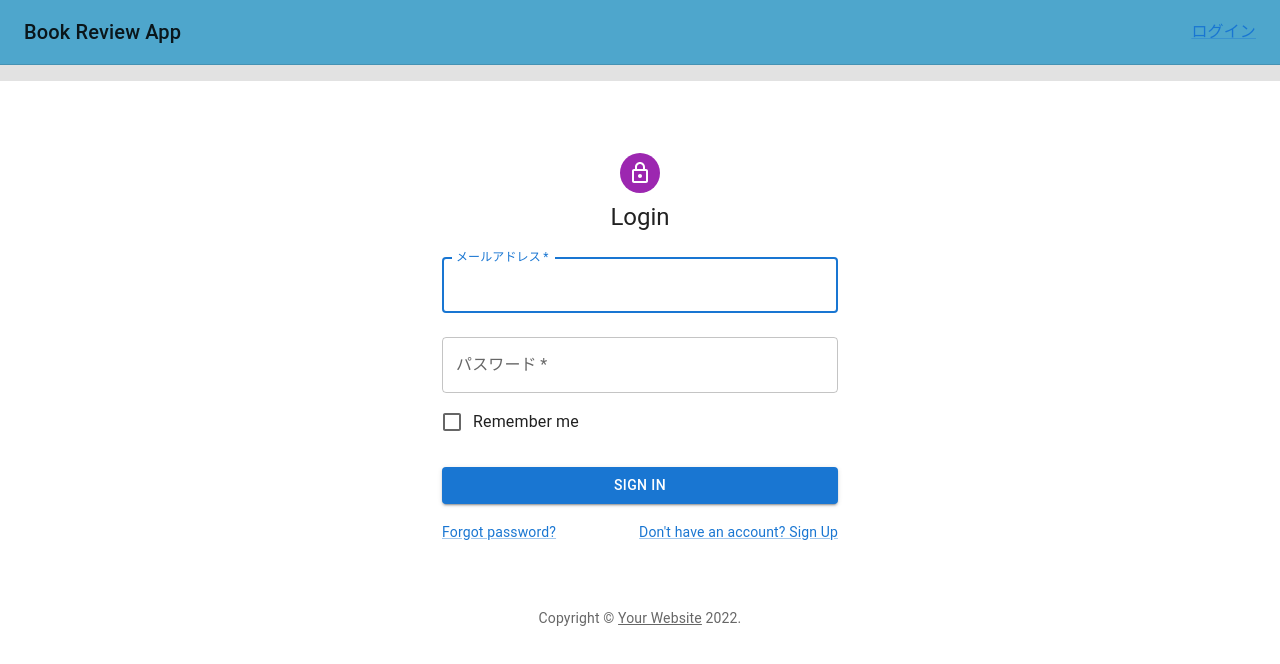
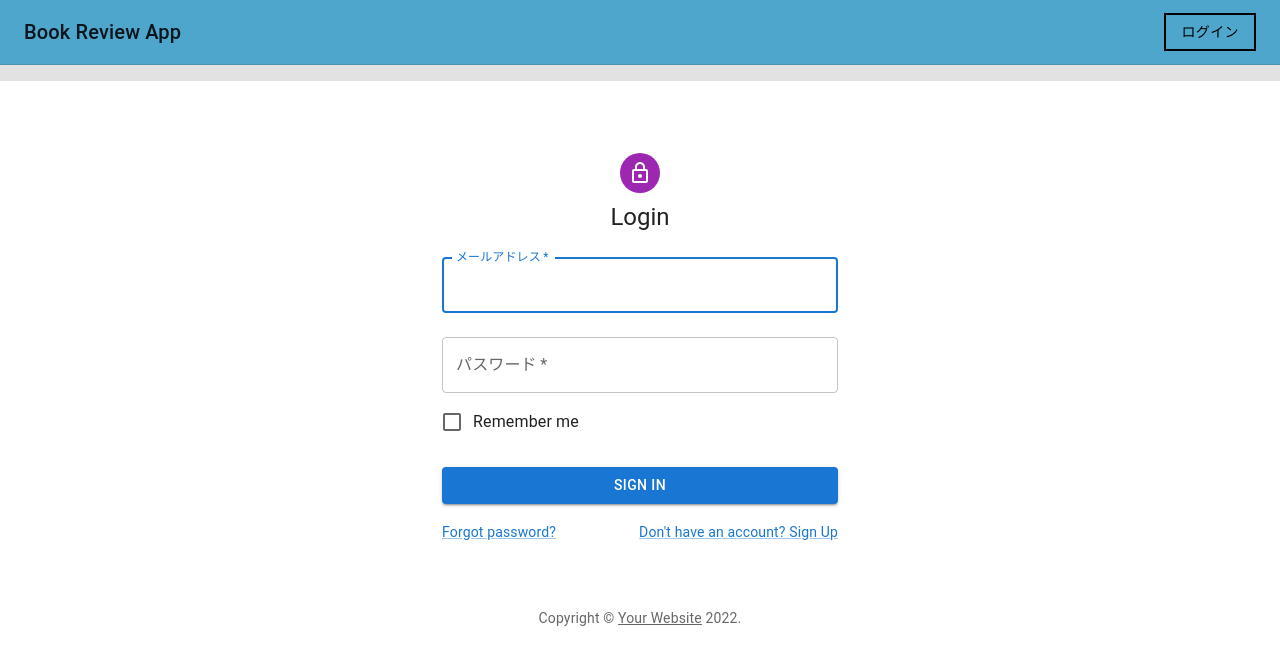
Before and after one commit to kotatabe/book-review-app, a React (Create React App) app: page /login in a window 1280 px wide. Shown: the top 664 px of the page. Built offline with nearby package versions, Linux system fonts and the light colour scheme; no server answers.

Commit message:
ログインボタンの編集

```diff
--- a/src/Header.js
+++ b/src/Header.js
@@ -11,6 +11,7 @@ import { UserNameContext } from './Context/UserNameContext';
 
 import AccountCircle from '@mui/icons-material/AccountCircle';
 import Box from '@mui/material/Box';
+import Button from '@mui/material/Button';
 import AppBar from '@mui/material/AppBar';
 import CssBaseline from '@mui/material/CssBaseline';
 import GlobalStyles from '@mui/material/GlobalStyles';
@@ -21,6 +22,7 @@ import LogoutIcon from '@mui/icons-material/Logout';
 import Menu from '@mui/material/Menu';
 import MenuItem from '@mui/material/MenuItem';
 import Toolbar from '@mui/material/Toolbar';
+
 import Typography from '@mui/material/Typography';
 
 function Header () {
@@ -66,12 +68,20 @@ function Header () {
 					</Typography>
 					{isAuthenticated ? (
 						<>
-							<Typography
+							{/* <Typography
 								color="initial"
-								sx={{ minWidth: 100, my: 1, mx: 1.5 }}
+								fontSize="small"
+								sx={{
+									minWidth: 100,
+									p: 1,
+									my: 1,
+									mx: 1.5,
+									border: "2px solid #000",
+									display: "flex",
+								}}
 							>
 								ユーザー名：{ userName }
-							</Typography>
+							</Typography> */}
 							<IconButton
 								size="large"
 								aria-label="account of current user"
@@ -81,6 +91,9 @@ function Header () {
 								color="inherit"
 							>
 								<AccountCircle />
+								<Typography color="initial" sx={{mx: 1}}>
+									{ userName }
+								</Typography>
 							</IconButton>
 							<Menu
 								id="menu-appbar"
@@ -113,8 +126,18 @@ function Header () {
 						<Link
 							component={RouterLink}
 							to="/login"
+							underline="none"
 						>
-							ログイン
+							<Button variant="outlined"
+								sx={{
+									color: "#000",
+									borderRadius: 0,
+									border: "2px solid #000",
+									// bgcolor: "#fff",
+								}}
+							>
+								ログイン
+							</Button>
 						</Link>
 					)}
 				</Toolbar>
```
